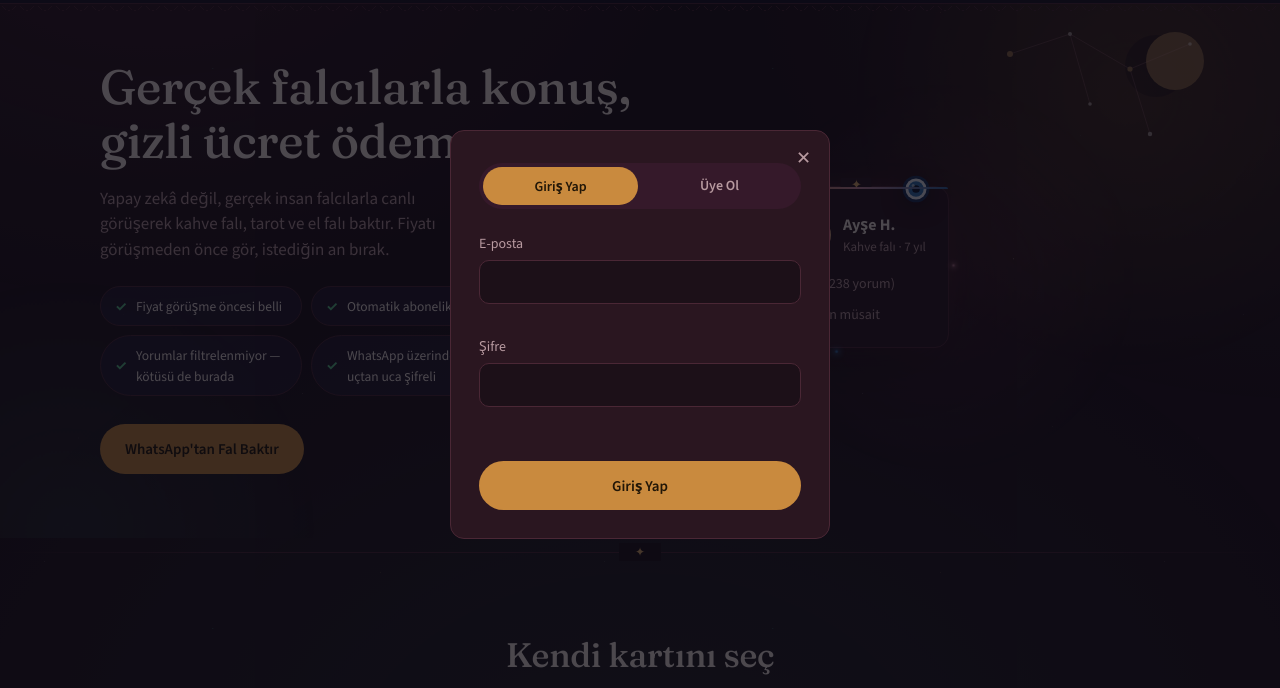
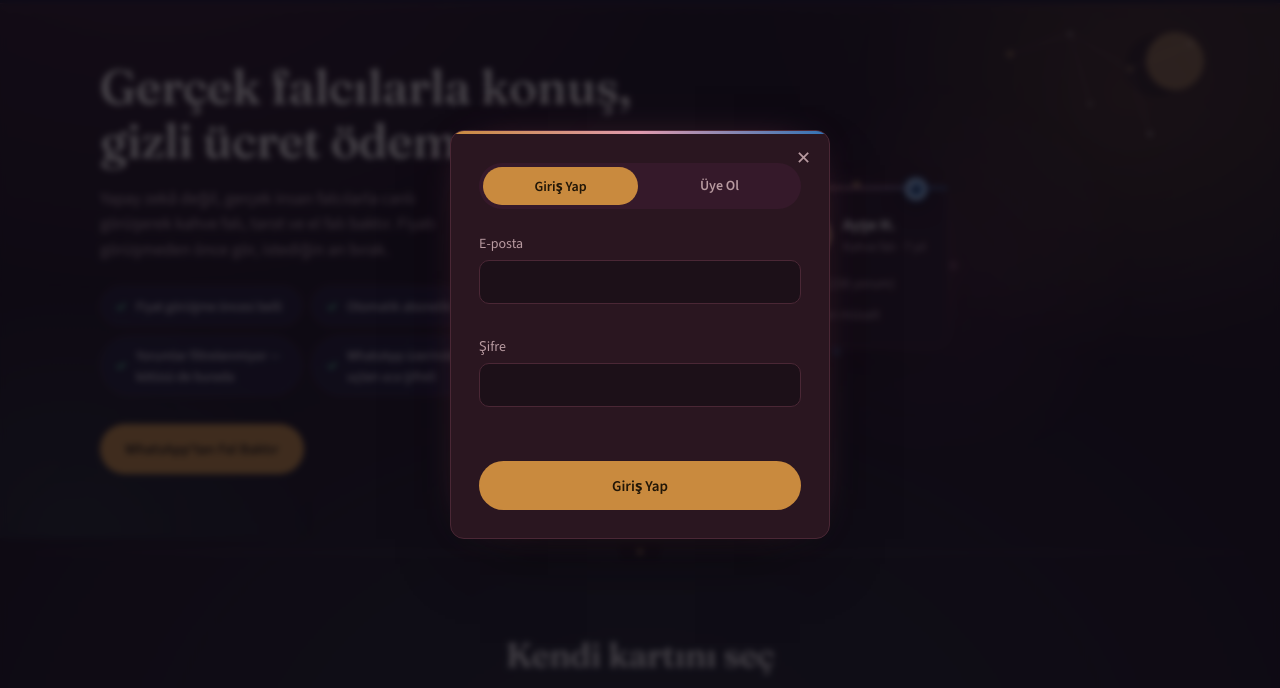
Before and after one commit to berkyildiirim/FalApp, a plain HTML site: page index.html in a window 1280 px wide. Both pictures are taken after a click on the button "Üye Ol / Giriş Yap". Shown: the part 66-754 px from the top of the page. Drawn offline with nearby package versions, Linux system fonts and the light colour scheme; no server answers.

Commit message:
Giriş/üyelik modalına imza pirinç-mistik-nazar gradyan şeridi, yumuşak açılış animasyonu ve arka plan bulanıklığı ekle
Site genelinde (fiyat kutusu, hero kartı, footer) kullanılan imza gradyan
şeridi auth modaline hiç uygulanmamıştı; modal artık sayfanın geri
kalanıyla aynı görsel dili konuşuyor ve generic bir popup gibi hissettirmiyor.

Co-Authored-By: Claude Sonnet 5 <noreply@anthropic.com>
Claude-Session: https://claude.ai/code/session_01P8cq52U8E3eFzEpretJxyZ

```diff
--- a/style.css
+++ b/style.css
@@ -320,11 +320,21 @@ a { color: inherit; }
   inset: 0;
   z-index: 100;
   background: rgba(10, 9, 18, 0.72);
+  backdrop-filter: blur(3px);
+  -webkit-backdrop-filter: blur(3px);
   display: flex;
   align-items: center;
   justify-content: center;
   padding: 20px;
-}
+  animation: auth-overlay-belirme 0.25s ease;
+}
+@keyframes auth-overlay-belirme {
+  from { opacity: 0; }
+  to   { opacity: 1; }
+}
+/* ===== Giriş/üyelik kutusu: diğer imza panellerle (fiyat kutusu, hero
+   kartı) aynı pirinç-mistik-nazar gradyan şeridi ve yumuşak açılış hareketi,
+   böylece modal da sayfanın geri kalanıyla aynı dilde konuşuyor (Kas 2026). ===== */
 .auth-box {
   position: relative;
   width: 100%;
@@ -333,6 +343,25 @@ a { color: inherit; }
   border: 1px solid var(--border);
   border-radius: var(--radius);
   padding: 32px 28px 28px;
+  overflow: hidden;
+  box-shadow: 0 30px 70px -30px rgba(0,0,0,0.6), 0 0 44px -30px var(--mystic);
+  animation: auth-box-belirme 0.32s cubic-bezier(.2,.9,.3,1.2);
+}
+.auth-box::before {
+  content: "";
+  position: absolute;
+  top: 0;
+  left: 0;
+  right: 0;
+  height: 3px;
+  background: linear-gradient(to right, var(--brass), var(--mystic-soft), var(--nazar-blue));
+}
+@keyframes auth-box-belirme {
+  from { opacity: 0; transform: translateY(10px) scale(0.97); }
+  to   { opacity: 1; transform: translateY(0) scale(1); }
+}
+@media (prefers-reduced-motion: reduce) {
+  .auth-overlay, .auth-box { animation: none; }
 }
 .auth-close {
   position: absolute;
```
